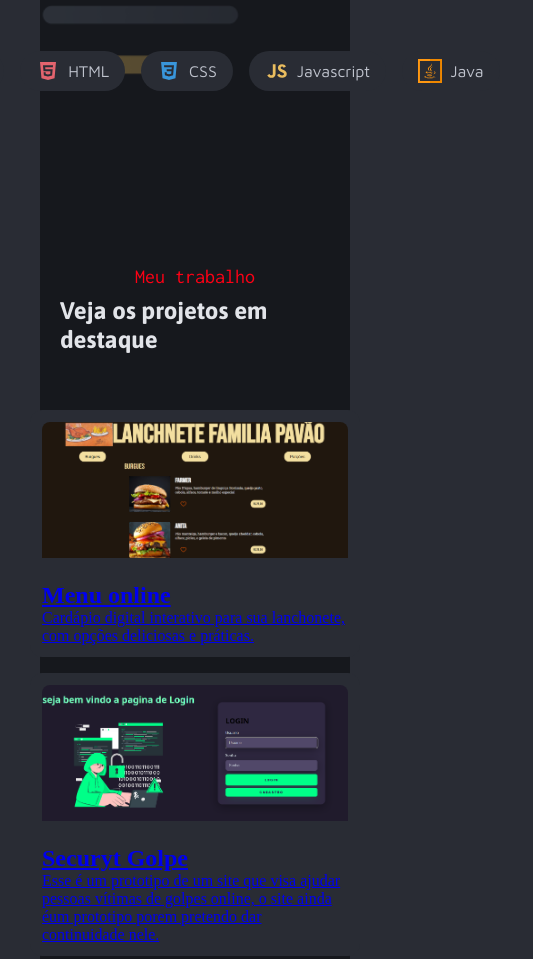
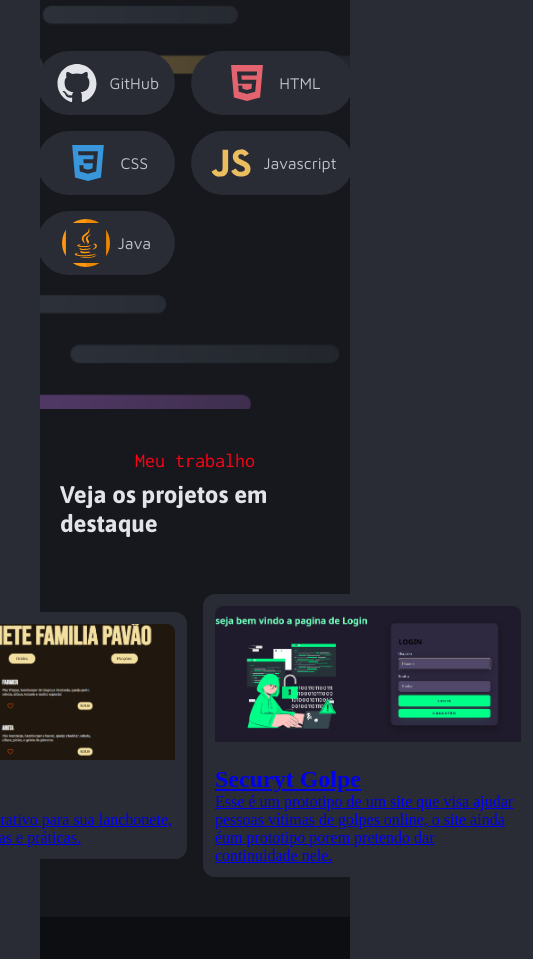
Before and after one commit to Fdsantos207/portifolio, a plain HTML site: page index.html in a window 390 px wide. Shown: the part 540-1499 px from the top of the page, 533 px wide, since content can reach past the window. Drawn offline with Linux system fonts and the light colour scheme.

Commit message:
Add files via upload

```diff
--- a/styles/index.css
+++ b/styles/index.css
@@ -43,7 +43,7 @@ body {
 
 img {
   object-fit: cover;
-  aspect-ratio: 1/1;
+  aspect-ratio: 2/2;
 }
 
 /* Contacts */
@@ -163,8 +163,8 @@ img {
 }
 
 .stack {
-  display: flex;
-  justify-content: space-between;
+  display: grid;
+  grid-template-columns: repeat(3, 1fr);
   gap: 16px;
   padding-bottom: 94px;
 
@@ -182,8 +182,10 @@ img {
   }
 
   img {
-    width: 24px;
-    height: 24px;
+      width: 48px; /* Ajuste a largura conforme necessário */
+      height: 48px; /* Ajuste a altura conforme necessário */
+      object-fit: cover; /* Garante que a imagem preencha o espaço */
+      border-radius: 50%; /* Se quiser que as imagens sejam redondas */
   }
 }
 
@@ -271,6 +273,7 @@ img {
 
 .cards {
   position: relative;
+  align-items: center;
 }
 
 .card {
@@ -320,6 +323,11 @@ img {
       padding: 60px 20px; /* Adapta o padding em telas menores */
   }
 
+  /* Stack */
+  .stack {
+      grid-template-columns: repeat(2, 1fr); /* Reduz para 2 colunas em telas menores */
+  }
+
   /* Utility */
   .temp-col-3 {
       grid-template-columns: repeat(2, 1fr); /* Reduz para 2 colunas em telas menores */
@@ -329,19 +337,6 @@ img {
       gap: 16px; /* Reduz o gap em telas menores */
   }
 
-  /* Cards Responsivos */
-  .cards {
-    display: flex;
-    flex-direction: column; /* Coloca os cards em coluna em telas menores */
-    align-items: center;
-    width: 100%;
-  }
-
-  .card {
-    width: 90%; /* Largura máxima do card em telas menores */
-    margin-bottom: 16px; /* Espaçamento entre os cards */
-  }
-
   /* Global */
   #page {
       padding: 40px; /* Adapta padding em telas menores */
```
Lines whose indentation alone changed are shown as unchanged.
